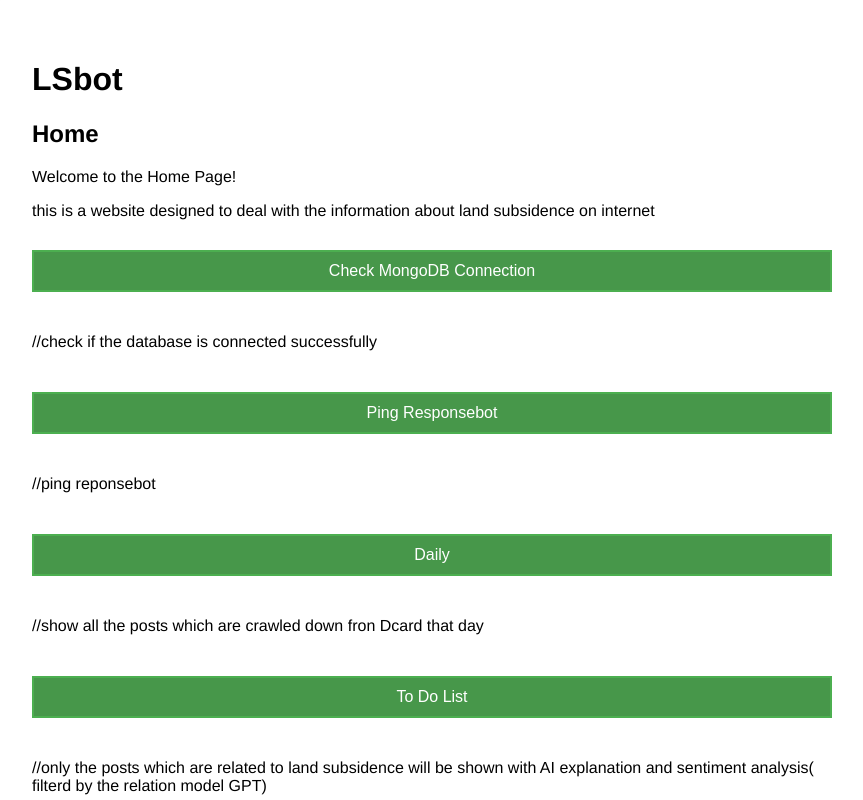
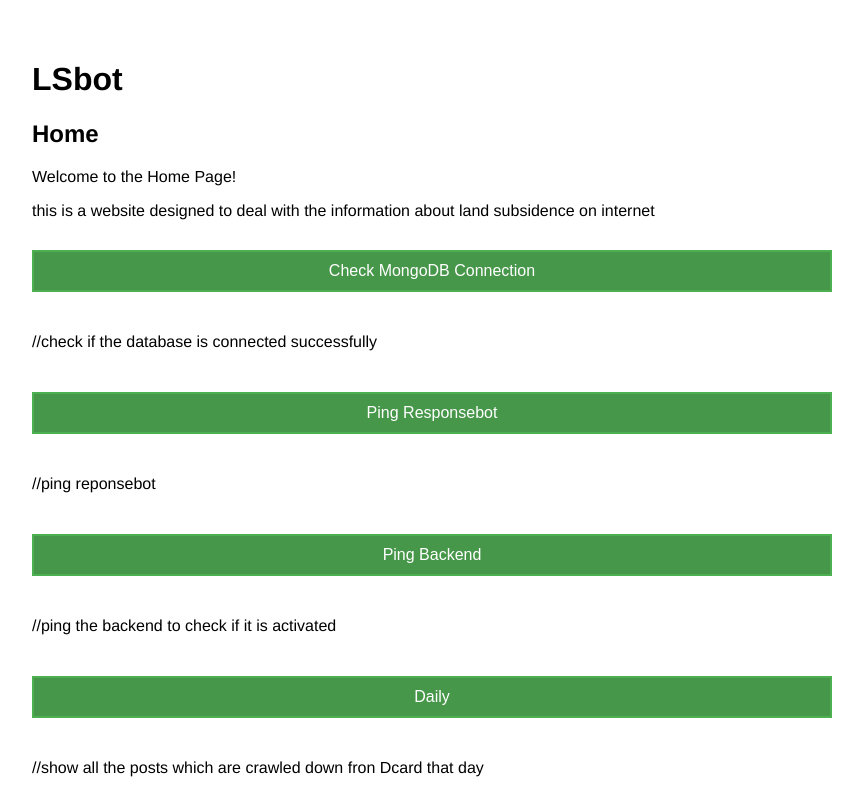
Before and after one commit to takoooo1201/LSbot, a Vue app in the folder frontend/: page /home in a window 1280 px wide. Shown: the top 800 px of the page, without its empty margins (8-871 px from the left). Built offline with nearby package versions, Linux system fonts and the light colour scheme.

Commit message:
front:backend button;\nback:/ping

```diff
--- a/frontend/src/views/HomePage.vue
+++ b/frontend/src/views/HomePage.vue
@@ -96,6 +96,14 @@ export default {
       <span v-if="pingSuccess" class="check-mark">✅</span>
       <p>//ping reponsebot </p>
 
+
+      <!-- Ping Backend Button -->
+      <button @click="pingBackend" class="textured-button" :disabled="isPingingBackend">
+        <span v-if="isPingingBackend" class="loader"></span>
+        <span v-else>Ping Backend</span>
+      </button>
+      <p>//ping the backend to check if it is activated</p>
+
       <!-- Navigation Buttons -->
       <button @click="redirectToDaily" class="textured-button">Daily</button>
       <p>//show all the posts which are crawled down fron Dcard that day</p>
@@ -162,20 +170,37 @@ export default {
         this.isLoading = false;
       }
     },
-    async pingResponsebot() {
-      this.isPinging = true;
-      this.pingSuccess = false; // Reset success indicator before making the request
+    // async pingResponsebot() {
+    //   this.isPinging = true;
+    //   this.pingSuccess = false; // Reset success indicator before making the request
+    //   try {
+    //     // Perform a ping by making a GET request, without caring about the response
+    //     await axios.get('https://landsubsidencegpt.onrender.com', { timeout: 100 });
+    //     this.pingSuccess = true; // Indicate ping success
+    //   } catch {
+    //     // Optionally handle error (e.g., silently fail or provide minimal feedback)
+    //     this.pingSuccess = true; // Ensure no success mark if it failed
+    //   } finally {
+    //     this.isPinging = false; // Stop the loading state
+    //   }
+    // },
+    async pingBackend() {
+      this.isPingingBackend = true;
       try {
-        // Perform a ping by making a GET request, without caring about the response
-        await axios.get('https://landsubsidencegpt.onrender.com', { timeout: 100 });
-        this.pingSuccess = true; // Indicate ping success
-      } catch {
-        // Optionally handle error (e.g., silently fail or provide minimal feedback)
-        this.pingSuccess = true; // Ensure no success mark if it failed
+        const response = await axios.get('http://127.0.0.1:5000/ping');
+        if (response.status === 200) {
+          alert('backend activated');
+        }
+      } catch (error) {
+        alert(`Error: ${error.response?.data?.error || 'Ping failed'}`);
       } finally {
-        this.isPinging = false; // Stop the loading state
+        this.isPingingBackend = false;
       }
     },
+
+
+
+    // direct function
     redirectToDaily() {
       this.$router.push('/daily');
     },
```
Also changed, not shown: 1 other file (tests, documents, lock files or other folders).
